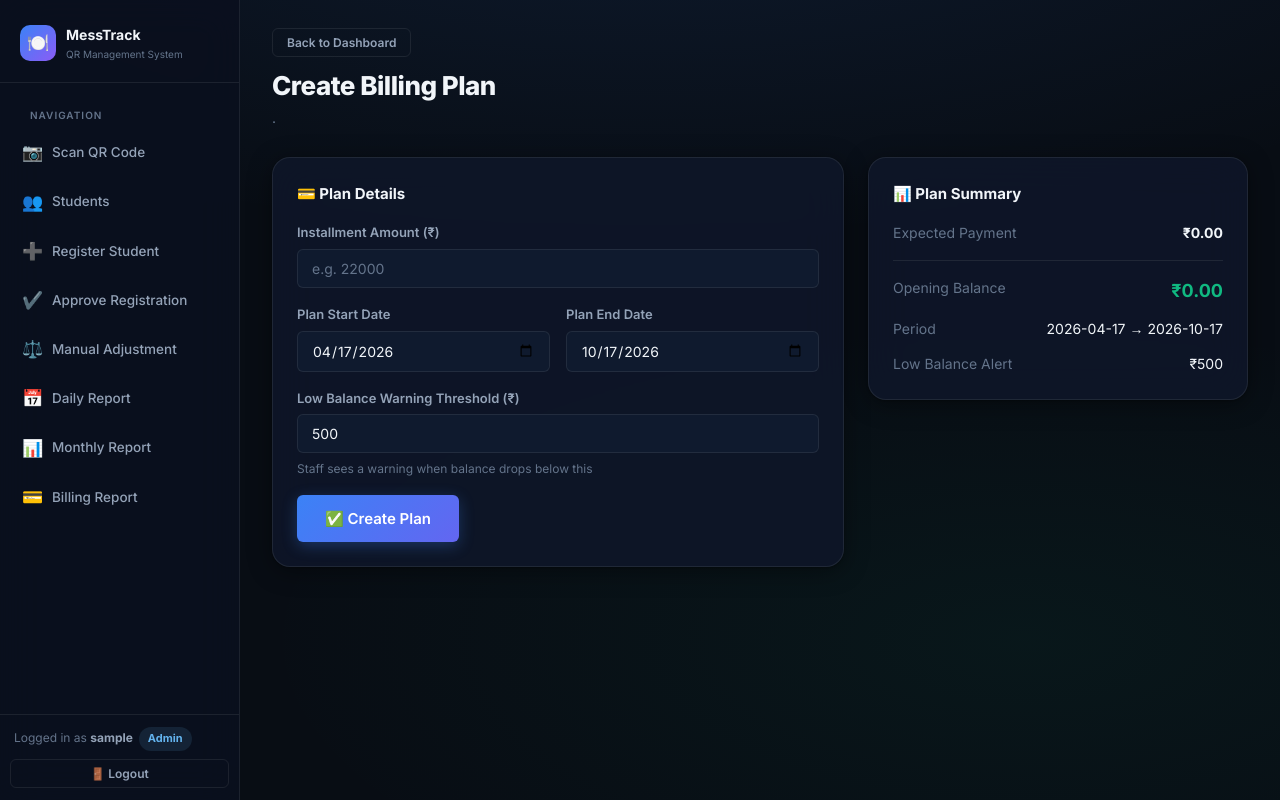
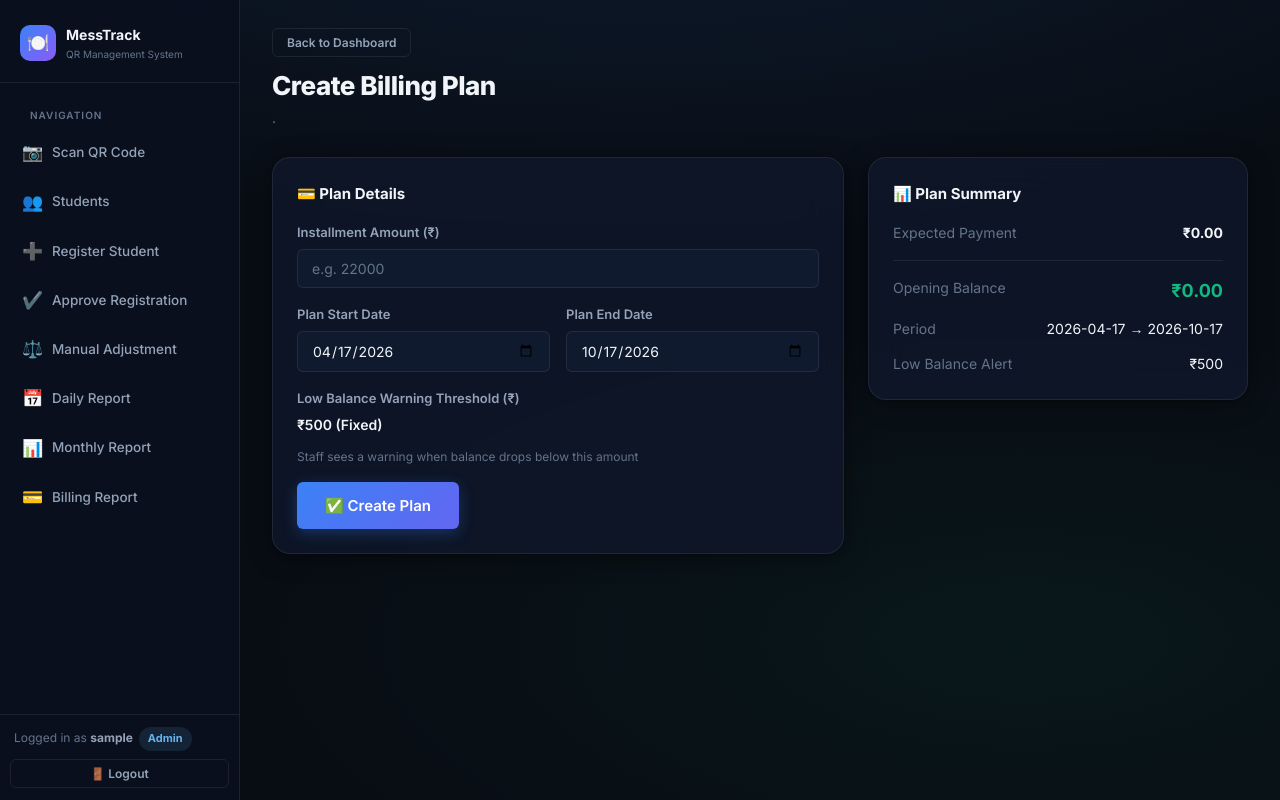
Before and after one commit to PranavD176/Mess_Management_System, a React (Vite) app in the folder frontend/: page /renew-plan in a window 1280 px wide. Built offline with nearby package versions, Linux system fonts and the light colour scheme; no server answers; sample sign-in values are in the browser's storage.

Commit message:
Fix: Low balance threshold set to 500rs

```diff
--- a/frontend/src/pages/CreatePlanPage.jsx
+++ b/frontend/src/pages/CreatePlanPage.jsx
@@ -17,7 +17,7 @@ export default function CreatePlanPage() {
     installment_amount: '',
     plan_start: today,
     plan_end: sixMonthsLater,
-    low_balance_threshold: '500',
+    low_balance_threshold: 500,
   })
   const [renewal, setRenewal] = useState(null)
 
@@ -173,17 +173,11 @@ export default function CreatePlanPage() {
               </div>
 
               <div className="form-group">
-                <label className="form-label" htmlFor="threshold">Low Balance Warning Threshold (₹)</label>
-                <input
-                  id="threshold"
-                  className="form-input"
-                  type="number"
-                  step="50"
-                  min="0"
-                  value={form.low_balance_threshold}
-                  onChange={e => setForm({ ...form, low_balance_threshold: e.target.value })}
-                />
-                <span style={{ fontSize: 12, color: 'var(--text-muted)' }}>Staff sees a warning when balance drops below this</span>
+                <label className="form-label">Low Balance Warning Threshold (₹)</label>
+                <div style={{ fontSize: 14, fontWeight: 600, color: 'var(--text-primary)', marginBottom: 4 }}>
+                  ₹500 (Fixed)
+                </div>
+                <span style={{ fontSize: 12, color: 'var(--text-muted)' }}>Staff sees a warning when balance drops below this amount</span>
               </div>
 
               <button type="submit" className="btn btn-primary btn-lg" disabled={saving}>
```
